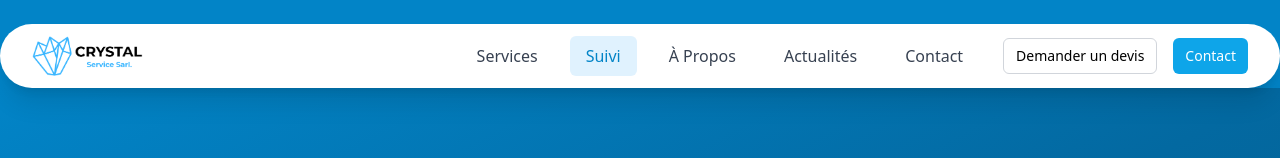
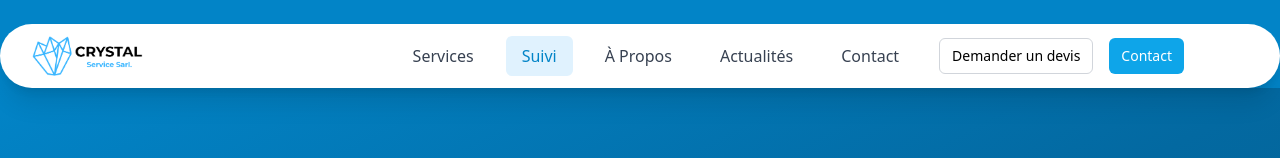
Before and after one commit to Kingcedloga/CrystalService1, a React (Vite) app: page / in a window 1280 px wide. Shown: the top 158 px of the page. Built offline with nearby package versions, Linux system fonts and the light colour scheme.

Commit message:
Updated Header.tsx

```diff
--- a/src/components/Layout/Header.tsx
+++ b/src/components/Layout/Header.tsx
@@ -28,7 +28,7 @@ export const Header: React.FC = () => {
 
   return (
     <header className="bg-white shadow-xl relative z-50 lg:rounded-full lg:mt-6 px-8 py-3">
-      <div className="">
+      <div className="max-w-6xl ">
         <div className="flex justify-between items-center">
           {/* Logo */}
           <Link to="/" className="flex items-center space-x-2">
```
